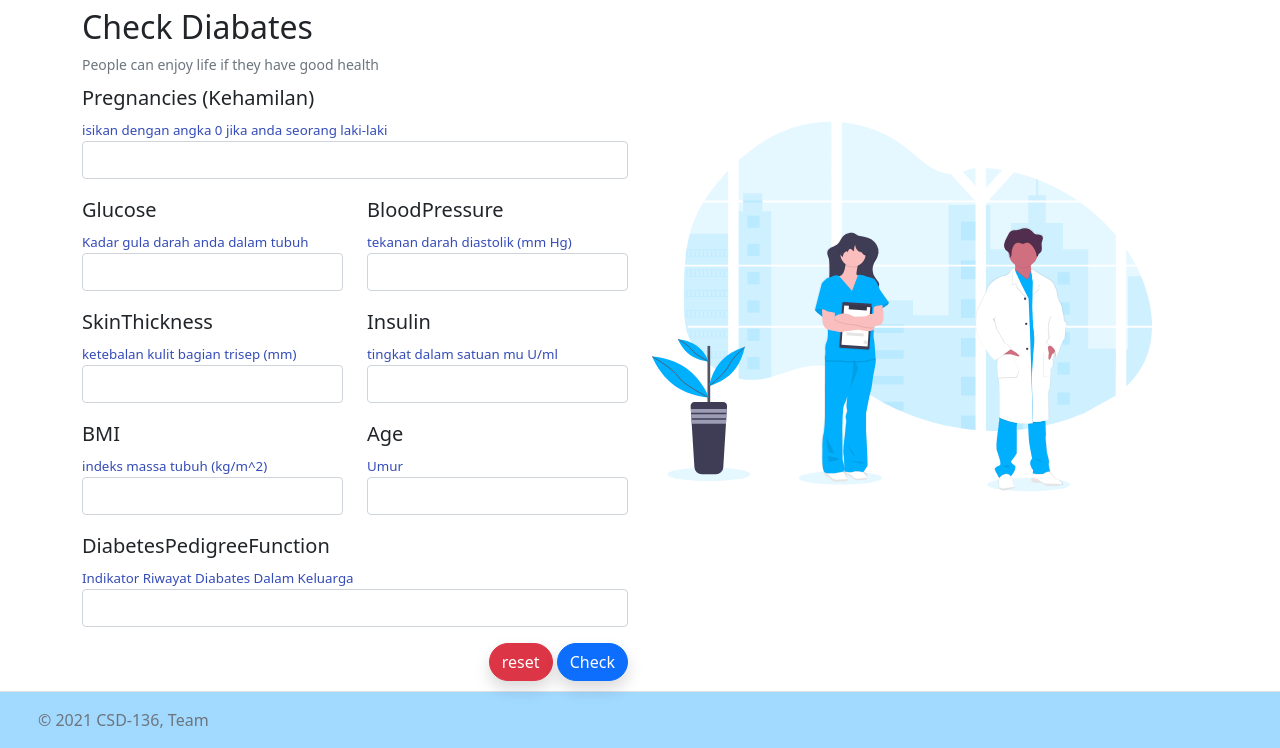
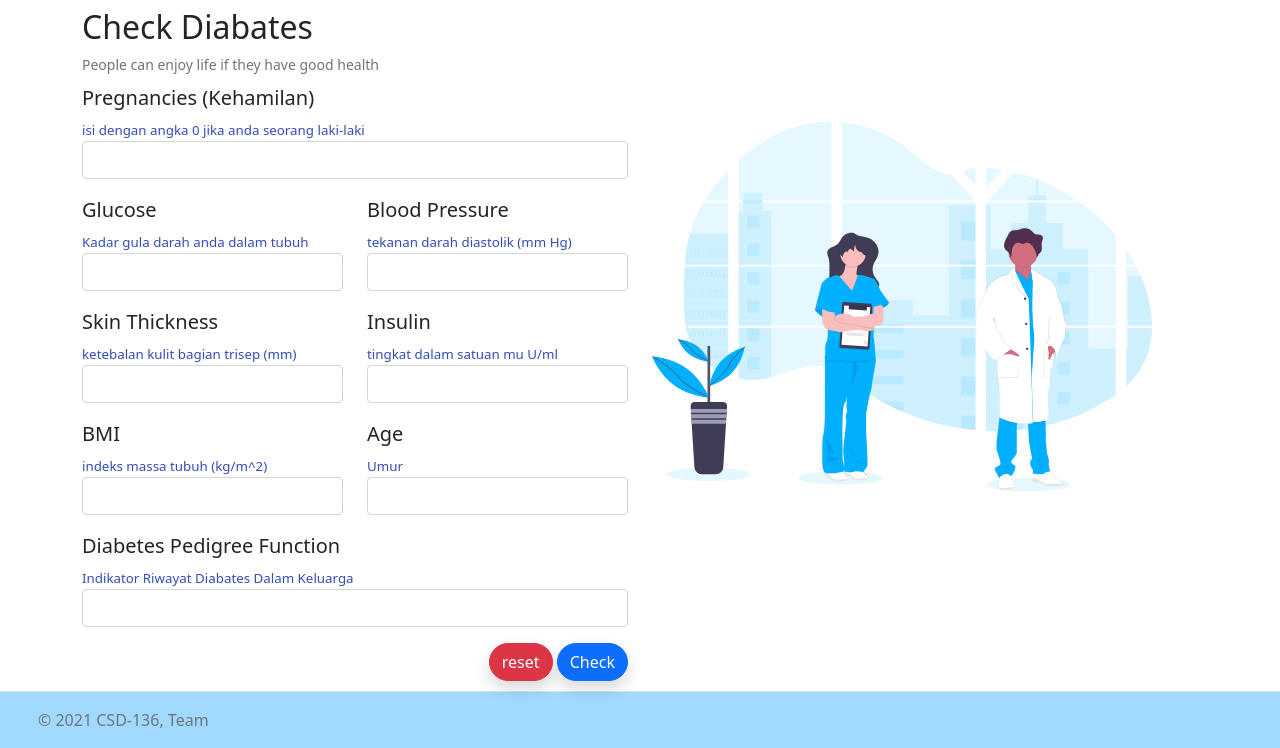
Before and after one commit to onedayxzn/Sistem-Pendeteksi-Dini-Diabetes, a Flask app: page /check/ in a window 1280 px wide. Shown: the part 56-804 px from the top of the page. Run offline with Flask 2, Linux system fonts and the light colour scheme; some libraries are stand-ins or nearby versions.

Commit message:
update check

```diff
--- a/templates/check.html
+++ b/templates/check.html
@@ -12,7 +12,7 @@
             >Pregnancies (Kehamilan)</label
           >
           <div class="description-input" class="form-text">
-            isikan dengan angka 0 jika anda seorang laki-laki
+            isi dengan angka 0 jika anda seorang laki-laki
           </div>
           <input
             type="number"
@@ -41,7 +41,7 @@
           </div>
           <div class="mb-3 col-md-6">
             <label for="BloodPressure" class="form-label fs-5"
-              >BloodPressure
+              >Blood Pressure
             </label>
             <div class="description-input" class="form-text">
               tekanan darah diastolik (mm Hg)
@@ -60,7 +60,7 @@
         <div class="row">
           <div class="mb-3 col-md-6">
             <label for="SkinThickness" class="form-label fs-5"
-              >SkinThickness</label
+              >Skin Thickness</label
             >
             <div class="description-input" class="form-text">
               ketebalan kulit bagian trisep (mm)
@@ -122,7 +122,7 @@
         </div>
         <div class="mb-3">
           <label for="DiabetesPedigreeFunction" class="form-label fs-5"
-            >DiabetesPedigreeFunction</label
+            >Diabetes Pedigree Function</label
           >
           <div class="description-input" class="form-text">
             Indikator Riwayat Diabates Dalam Keluarga
```
